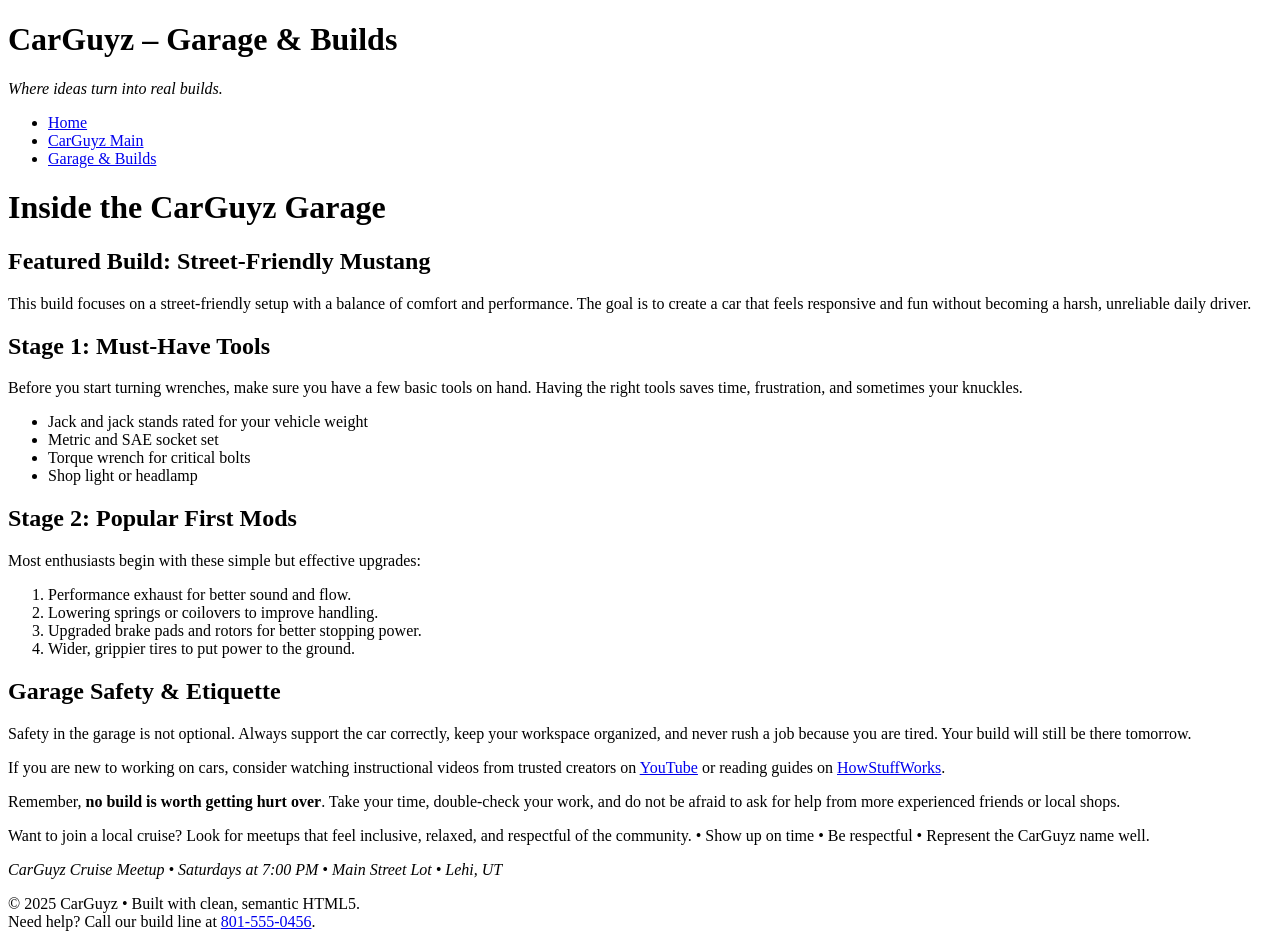
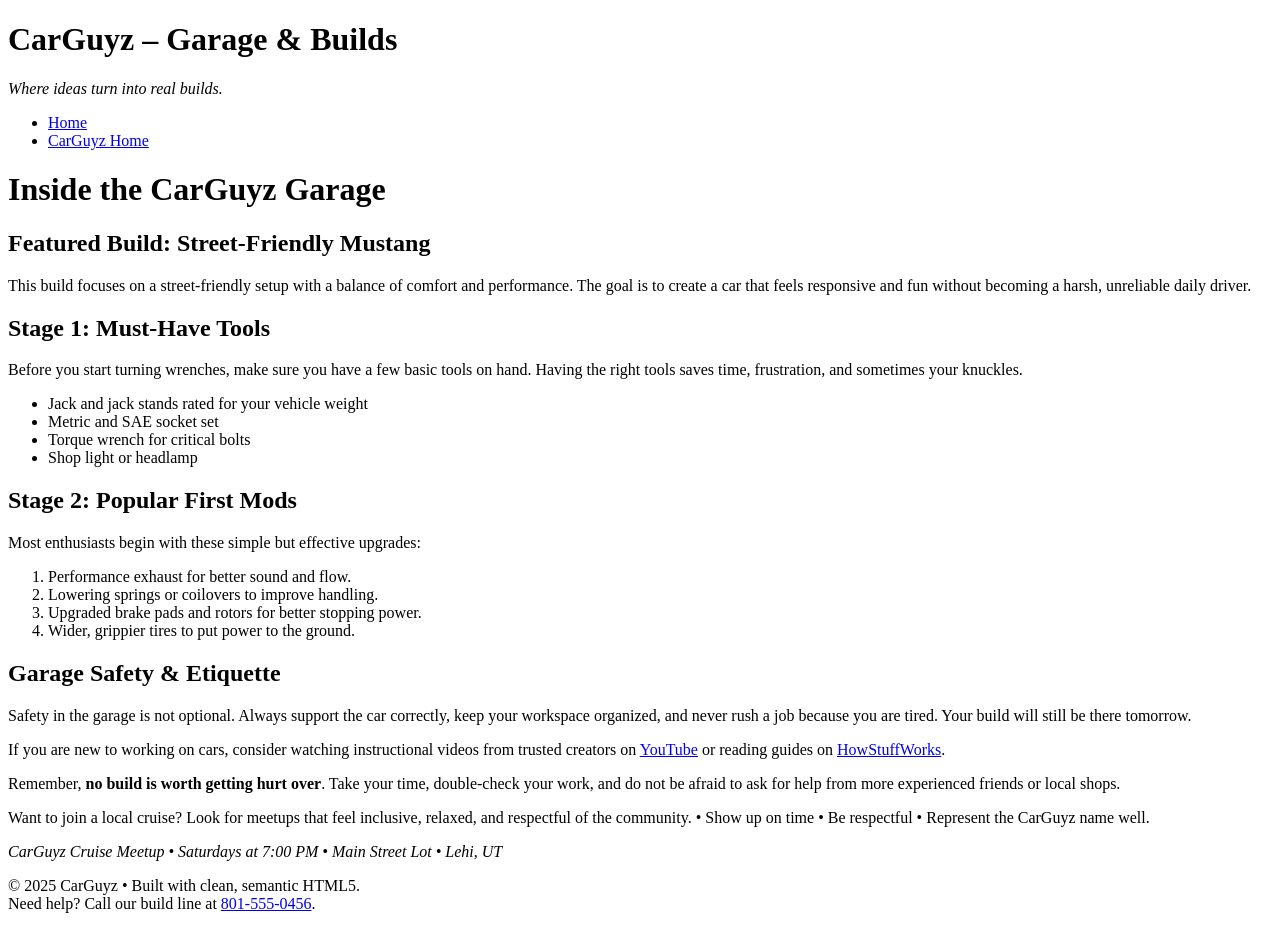
Before and after one commit to TechmoHamster/dwdd1600, a plain HTML site: page 03follow-along/garage.html in a window 1280 px wide. Drawn offline with Linux system fonts and the light colour scheme.

Commit message:
Update navigation links in garage.html

```diff
--- a/03follow-along/garage.html
+++ b/03follow-along/garage.html
@@ -18,8 +18,7 @@
   <nav>
     <ul>
       <li><a href="https://techmohamster.github.io/dwdd1600/">Home</a></li>
-      <li><a href="index.html">CarGuyz Main</a></li>
-      <li><a href="garage.html">Garage &amp; Builds</a></li>
+      <li><a href="index.html">CarGuyz Home</a></li>
     </ul>
   </nav>
 
```
